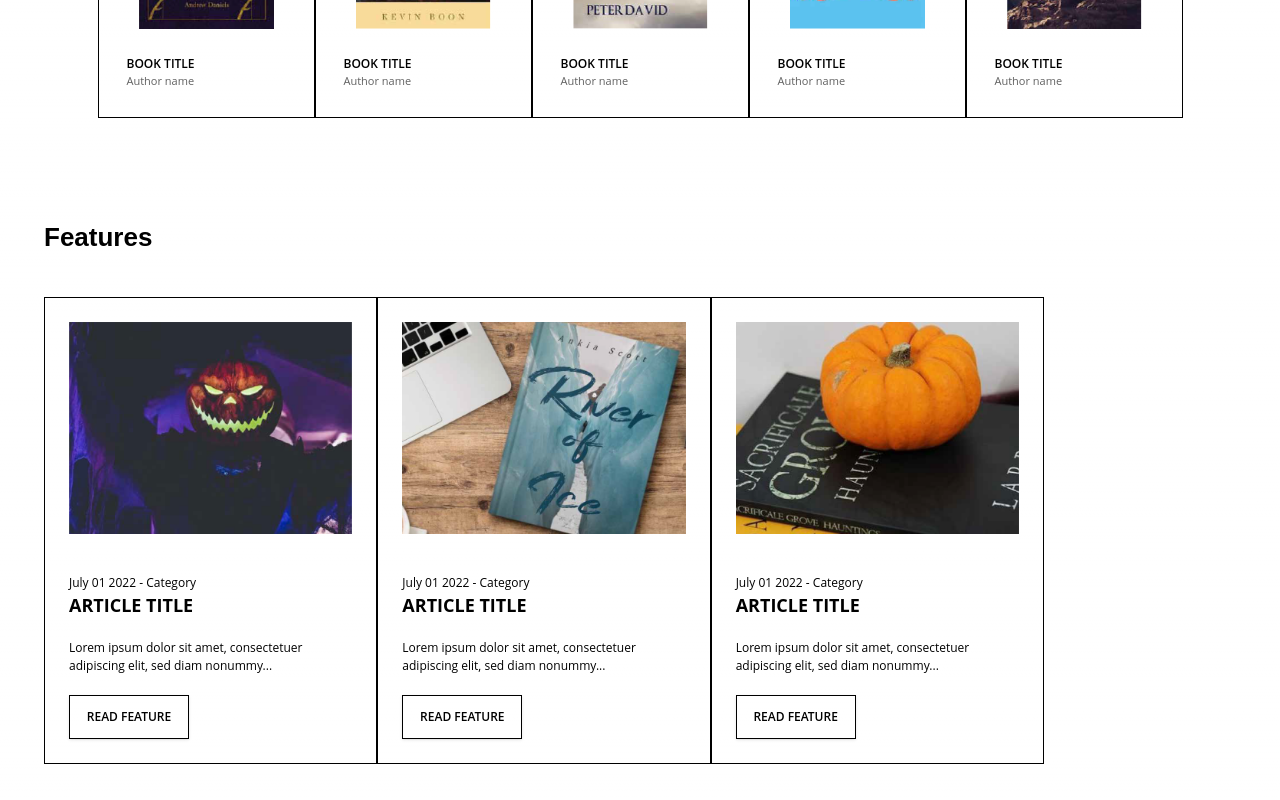
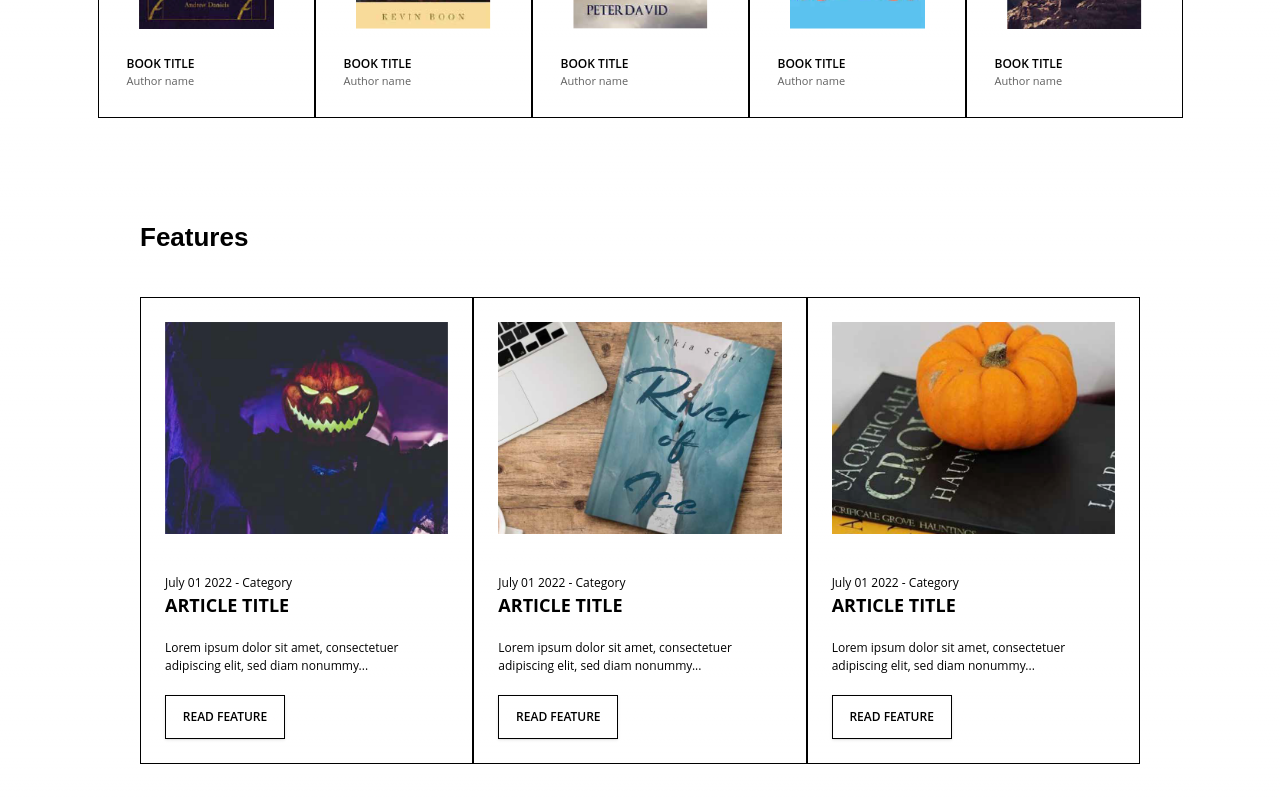
Before and after one commit to Hadees621/Olympia-USA, a Next.js app: page /authors/author in a window 1280 px wide. Shown: the part 1220-2020 px from the top of the page. Built offline with nearby package versions, Linux system fonts and the light colour scheme.

Commit message:
fix: /authors/author

```diff
--- a/src/app/authors/author/page.js
+++ b/src/app/authors/author/page.js
@@ -27,7 +27,7 @@ const page = () => {
           <Article />
         </div>
 
-        <div className="hidden lg:block">
+        <div className="hidden lg:block mx-auto">
           <Features />
         </div>
       </div>
```
